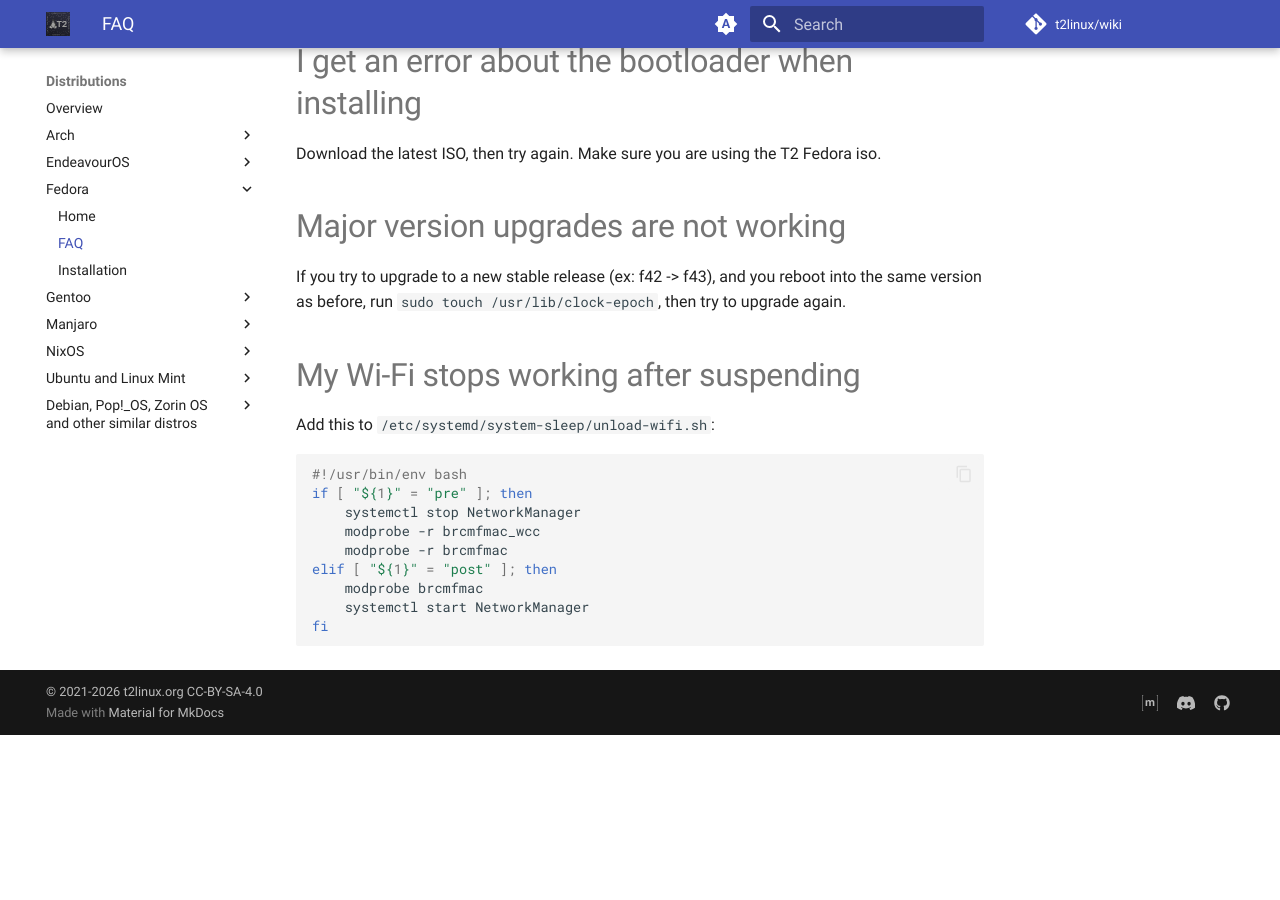
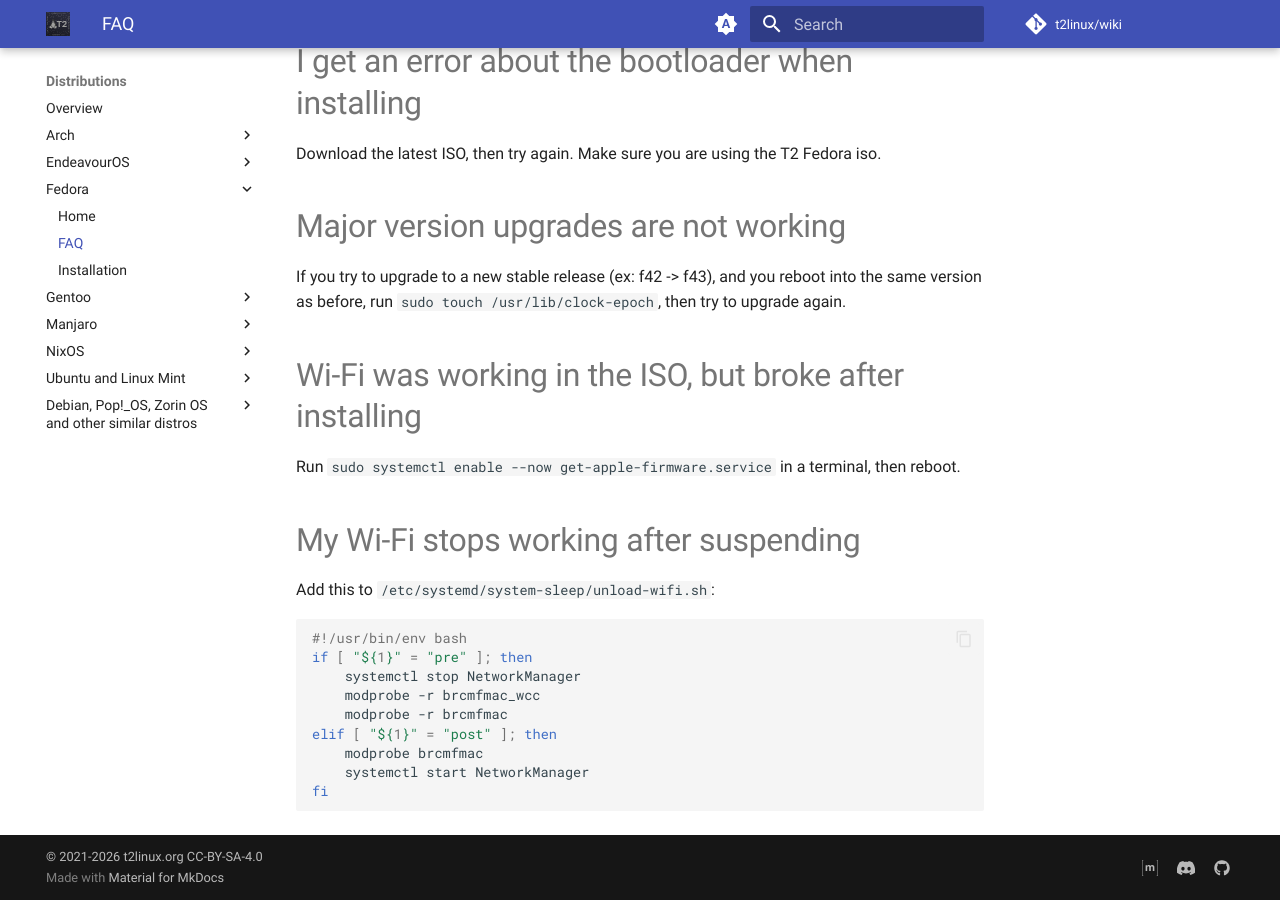
Before and after one commit to t2linux/wiki, an MkDocs documentation site: the page built from docs/distributions/fedora/faq.md, in a window 1280 px wide and 900 px high, scrolled down 663 px. Built offline with MkDocs 1.6.1 and Material for MkDocs 9.7.7, drawn with Linux system fonts in a browser that asks for light colours; comment, search, counter and statistics services are not loaded; before the commit the page ends 1398 px from its top, so only the background shows below that.

Commit message:
Fedora: Update fedora faq for wifi (#708)

```diff
--- a/docs/distributions/fedora/faq.md
+++ b/docs/distributions/fedora/faq.md
@@ -18,6 +18,10 @@ Download the latest ISO, then try again. Make sure you are using the T2 Fedora i
 
 If you try to upgrade to a new stable release (ex: f42 -> f43), and you reboot into the same version as before, run `sudo touch /usr/lib/clock-epoch`, then try to upgrade again.
 
+# Wi-Fi was working in the ISO, but broke after installing
+
+Run `sudo systemctl enable --now get-apple-firmware.service` in a terminal, then reboot.
+
 # My Wi-Fi stops working after suspending
 
 Add this to `/etc/systemd/system-sleep/unload-wifi.sh`:
```
